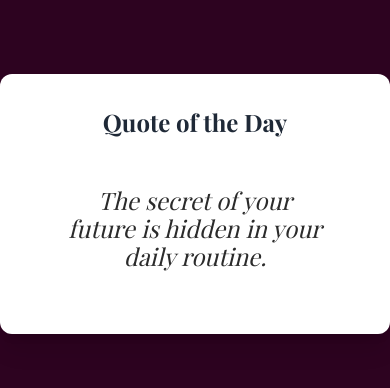
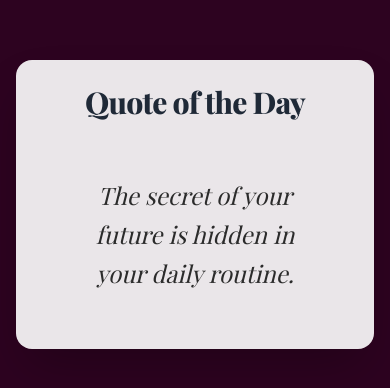
Before and after one commit to overthinker-pro/daily-motivation, a plain HTML site: page index.html in a window 390 px wide. Shown: the part 218-606 px from the top of the page. Drawn offline with nearby package versions, Linux system fonts and the light colour scheme; a web font is replaced by a local one.

Commit message:
responsiveness bug fix

```diff
--- a/index.html
+++ b/index.html
@@ -16,12 +16,17 @@
     <script src="https://cdn.tailwindcss.com"></script>
     <title>Daily Motivation</title>
   </head>
-  <body class="bg-gray flex items-center justify-center min-h-screen">
+  <body class="min-h-screen flex items-center justify-center px-4 sm:px-6 lg:px-8">
+    <div
+      class="bg-white/90 backdrop-blur-md p-6 sm:p-10 rounded-2xl shadow-2xl max-w-2xl w-full text-center transition-all duration-300 ease-in-out"
+    >
+      <h1
+        class="text-3xl sm:text-4xl font-extrabold mb-6 text-gray-800 tracking-tight"
+      >
+        Quote of the Day
+      </h1>
+      <p id="quote" class="text-lg sm:text-xl italic leading-relaxed"></p>
 
-    <div class="bg-white p-8 rounded-xl shadow-xl max-w-xl text-center">
-        <h1 class="text-2xl font-bold mb-4 text-gray-800">Quote of the Day</h1>
-        <p id="quote" class="text-lg italic text-gray-600"></p>
     </div>
-
   </body>
 </html>
```
